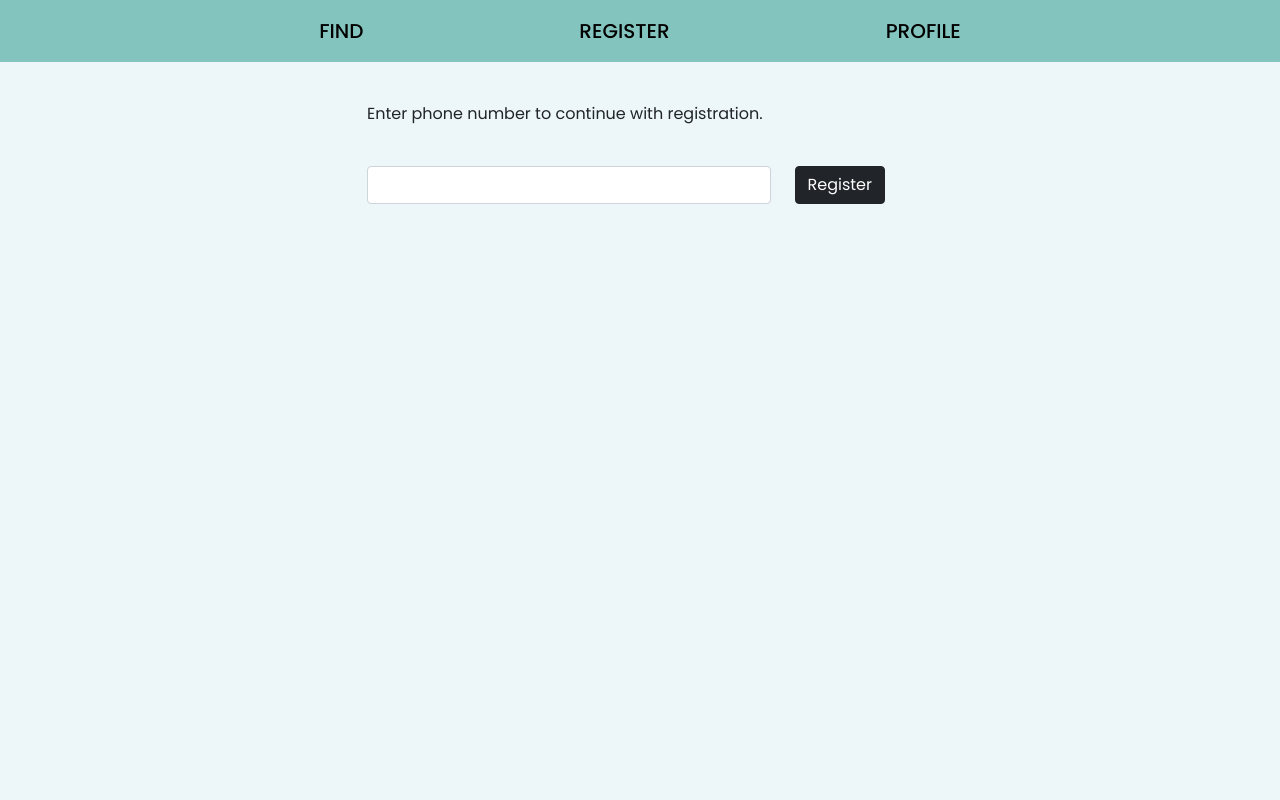
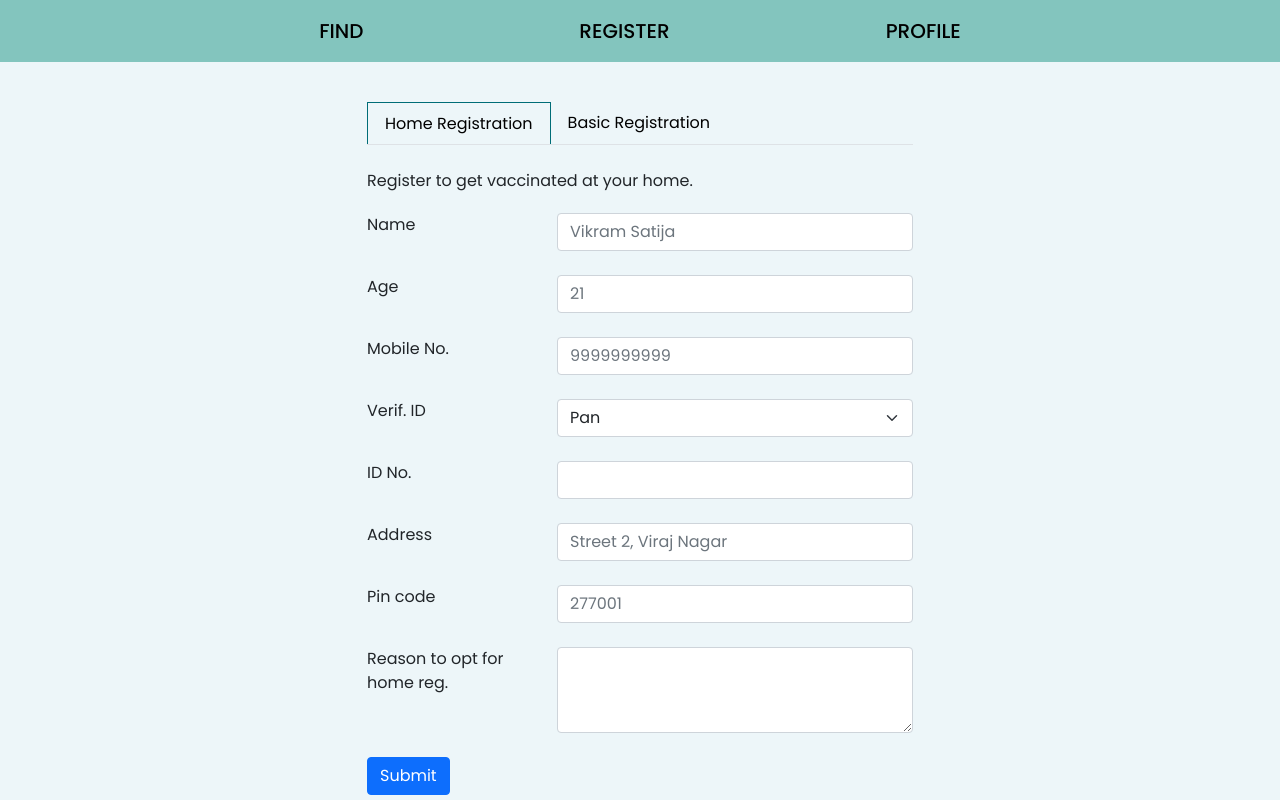
Before and after one commit to abhinavvsinhaa/VAC-19, a React (Create React App) app in the folder frontend/: page /register in a window 1280 px wide. Built offline with nearby package versions, Linux system fonts and the light colour scheme.

Commit message:
added registration forms and connected database

```diff
--- a/frontend/public/index.html
+++ b/frontend/public/index.html
@@ -28,9 +28,15 @@
     <!-- CSS only -->
     <link href="https://cdn.jsdelivr.net/npm/bootstrap@5.0.2/dist/css/bootstrap.min.css" rel="stylesheet" integrity="sha384-EVSTQN3/azprG1Anm3QDgpJLIm9Nao0Yz1ztcQTwFspd3yD65VohhpuuCOmLASjC" crossorigin="anonymous">
     <script src="https://cdn.jsdelivr.net/npm/bootstrap@5.0.2/dist/js/bootstrap.bundle.min.js" integrity="sha384-MrcW6ZMFYlzcLA8Nl+NtUVF0sA7MsXsP1UyJoMp4YLEuNSfAP+JcXn/tWtIaxVXM" crossorigin="anonymous"></script>
+    <link rel="preconnect" href="https://fonts.googleapis.com">
+    <link rel="preconnect" href="https://fonts.gstatic.com" crossorigin>
+    <link href="https://fonts.googleapis.com/css2?family=Poppins:ital,wght@0,300;0,500;0,600;0,800;0,900;1,400&display=swap" rel="stylesheet">
     <style>
-      body {
+      body{
         background-color: #edf6f9;
+      }
+      * {
+        font-family: "Poppins",sans-serif;
       }
     </style>
   </head>
--- a/frontend/src/components/basicReg.js
+++ b/frontend/src/components/basicReg.js
@@ -1,42 +1,113 @@
 import React from 'react';
+import '../styles/basicReg.css';
 
+class BasicReg extends React.Component {
+    constructor() {
+        super();
+        this.state = {
+            name : '',
+            age : '',
+            mobile : '',
+            verificationId : '',
+            idNo : '',
+            address : '',
+            pincode : '',
+            reason: ''
+        }
+    }
 
-const BasicReg = () => {
+    onBasicFormChange = (event) => {
+        this.setState({[event.target.id]: event.target.value});
+        let idType = document.getElementById('verificationId');
+        this.setState({verificationId: idType.value});
+    }
+
+    onBasicFormSubmit = (event) => {
+        event.preventDefault();
+        console.log(this.state);
+
+        let requestOptions = {
+            method : 'POST',
+            headers: { 'Content-Type': 'application/json' },
+            body : JSON.stringify(this.state)
+        }
+
+        fetch('http://localhost:8080/',requestOptions)
+            .then(response => response.json())
+            .then(console.log)
+            .catch(console.log)
+    }
+
+    render() {
         return(
             <div className='container'>
-            <div className='row'>
-                <div className='col-xl-12 col-lg-12 col-md-12 col-sm-12 col-12'>
-                <form>
-                    <div class="mb-3">
-                        <label htmlFor="name" class="form-label">Name</label>
-                        <input type="text" class="form-control" id="name"/>
+                <div className='row justify-content-center'>
+                    <div className='col-xl-6 col-lg-6 col-md-8 col-sm-12 col-12'>
+                    <br/>
+                    <p>Register to get vaccinated at your home.</p>
+                    <form className='basic-regform' onSubmit={this.onBasicFormSubmit}>
+                    <div class="form-group row">
+                        <label htmlFor="name" className="form-label col-sm-4" >Name</label>
+                        <div class="col-sm-8">
+                        <input type="text" class="form-control" placeholder='Vikram Satija' id="name" required value={this.state.name} onChange={this.onBasicFormChange}/>
                         </div>
-                    <div class="mb-3">
-                        <label for="age" class="form-label">Age</label>
-                        <input type="text" class="form-control" id="age"/>
                     </div>
-                    <div class="mb-3">
-                        <label for="exampleInputEmail1" class="form-label">Email</label>
-                        <input type="email" class="form-control" id="exampleInputEmail1" aria-describedby="emailHelp"/>
+                    <br/>
+                    <div class="form-group row">
+                        <label for="age" class="form-label col-sm-4">Age</label>
+                        <div class="col-sm-8">
+                        <input type="text" class="form-control" placeholder='21' id="age" required value={this.state.age} onChange={this.onBasicFormChange}/>
                         </div>
-                    <div className = 'mb-3'>
-                        <label for="idType" class="form-label">Verification ID</label>
-                        <select class="form-select form-control" id='idType'>
-                            <option value="pan">Pan</option>
-                            <option value="passport">Passport</option>
-                            <option value="aadhar">Aadhar</option>
-                            <option value="voterid">Voter ID</option>
-                            <option value="dl">Driving License</option>
+                    </div>
+                    <br/>
+                    <div class="form-group row">
+                        <label for="mobile" class="form-label col-sm-4">Mobile No.</label>
+                        <div class="col-sm-8">
+                        <input type="tel" class="form-control" id="mobile" placeholder ='9999999999' required value={this.state.mobile} onChange={this.onBasicFormChange}/>
+                        </div>
+                    </div>
+                    <br/>
+                    <div class="form-group row">
+                        <label for="verificationId" class="form-label col-sm-4">Verif. ID</label>
+                        <div class="col-sm-8">
+                        <select class="form-select form-control" id='verificationId' required onChange={this.onBasicFormChange}>
+                                <option id="pan">Pan</option>
+                                <option id="passport">Passport</option>
+                                <option id="aadhar">Aadhar</option>
+                                <option id="voterid">Voter ID</option>
+                                <option id="dl">Driving License</option>
                         </select>
                         </div>
-                    <div class="mb-3">
-                        <label for="idNo" class="form-label">ID No.</label>
-                        <input type="text" class="form-control" id="idNo"/>
                     </div>
-                    <div class="mb-3">
-                        <label for="exampleInputEmail1" class="form-label">Email address</label>
-                        <input type="email" class="form-control" id="exampleInputEmail1" aria-describedby="emailHelp"/>
+                    <br/>
+                    <div class="form-group row">
+                        <label for="idNo" class="form-label col-sm-4">ID No.</label>
+                        <div class="col-sm-8">
+                        <input type="text" required class="form-control" id="idNo" value={this.state.idNo} onChange={this.onBasicFormChange}/>
                         </div>
+                    </div>
+                    <br/>
+                    <div class="form-group row">
+                        <label for="address" class="form-label col-sm-4">Address</label>
+                        <div class="col-sm-8">
+                        <input type="text" class="form-control" id="address" placeholder='Street 2, Viraj Nagar' required value={this.state.address} onChange={this.onBasicFormChange}/>
+                        </div>
+                    </div>
+                    <br/>
+                    <div class="form-group row">
+                        <label for="pincode" class="form-label col-sm-4">Pin code</label>
+                        <div class="col-sm-8">
+                        <input type="text" class="form-control" id="pincode" required placeholder='277001' value={this.state.pincode} onChange={this.onBasicFormChange}/>
+                        </div>
+                    </div>
+                    <br/>
+                    <div class="form-group row">
+                        <label for="reason" class="form-label col-sm-4">Reason to opt for home reg.</label>
+                        <div class="col-sm-8">
+                        <textarea class="form-control" id="reason" rows="3" value={this.state.reason} onChange={this.onBasicFormChange}></textarea>
+                        </div>
+                    </div>
+                    <br/>
                         <button type="submit" class="btn btn-primary">Submit</button>
                     </form>
                     </div>
@@ -44,5 +115,6 @@ const BasicReg = () => {
             </div>
         );
     }
+}
 
 export default BasicReg;
--- a/frontend/src/components/register.js
+++ b/frontend/src/components/register.js
@@ -1,12 +1,52 @@
 import React from 'react';
+import '../styles/register.css';
+import { BrowserRouter, Switch, Route } from 'react-router-dom';
 import Login from './login';
+import BasicReg from './basicReg';
 
-const Register = () => {
-    return(
-        <>
-            <Login />
-        </>
-    );
+class Register extends React.Component {
+    constructor() {
+        super();
+        this.state = {
+            path: ''
+        }
+    }
+
+    // onRouteChange = () => {
+    //     let route = this.props.location.pathname;
+    //     route.toString();
+    //     console.log(route);
+    //     if(route === '/register/') {
+    //         document.getElementById('basiclink').style.borderTop = 'none';
+    //     } else if(route === '/register/basic'){
+    //         document.getElementById('homelink').style.border = 'none';
+    //     }
+    // }
+
+    render() {
+        return(
+            <BrowserRouter>
+            <div className="container register">
+                <div className="row justify-content-center">
+                    <div className="col-xl-6 col-lg-6 col-md-8 col-sm-12 col-12">
+                    <ul className="nav nav-tabs">
+                        <li className="nav-item itemcustom" id="homelink">
+                            <a className="nav-link reglink " aria-current="page" href="/register" >Home Registration</a>
+                        </li>
+                        <li className="nav-item" id="basiclink">
+                            <a className="nav-link reglink " href="/register/basic">Basic Registration</a>
+                        </li>
+                    </ul>
+                    </div>
+                </div>
+            </div>
+            <Switch>
+                <Route exact path = '/register/' component={BasicReg}/>
+                <Route path = '/register/basic' component={Login}/>
+            </Switch>
+            </BrowserRouter>
+        );
+    }
 }
 
 export default Register;
--- /dev/null
+++ b/frontend/src/styles/basicReg.css
@@ -0,0 +1,3 @@
+.basic-regform {
+  margin-top: 20px;
+}
--- /dev/null
+++ b/frontend/src/styles/register.css
@@ -0,0 +1,34 @@
+#homereg {
+  margin-top: 40px;
+}
+
+#regHead {
+  font-family: "Poppins", sans-serif;
+  font-size: 20px;
+  font-weight: 500;
+}
+
+#homebtn,
+#basicbtn {
+  background-color: transparent;
+  font-size: 20px;
+  border: none;
+  font-weight: 500;
+}
+
+.nav-tabs {
+  margin-top: 40px;
+}
+
+.itemcustom {
+  background-color: transparent;
+  border-top: 1px solid #006d77;
+  border-right: 1px solid #006d77;
+  border-left: 1px solid #006d77;
+}
+
+.reglink {
+  font-family: "Poppins", sans-serif;
+  color: black;
+  background-color: transparent;
+}
```
Also changed, not shown: frontend/src/components/random.js (added, +11 -0 lines), 1 other file (tests, documents, lock files or other folders). Lines whose indentation alone changed are shown as unchanged.
